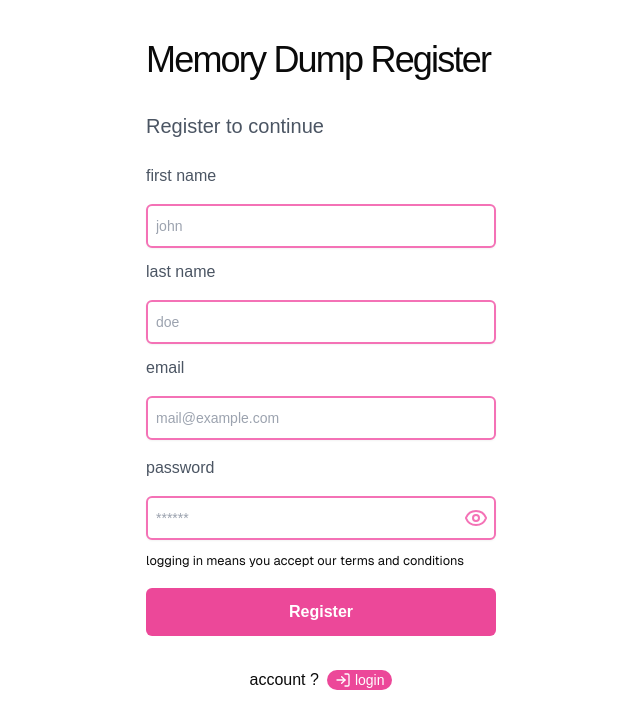
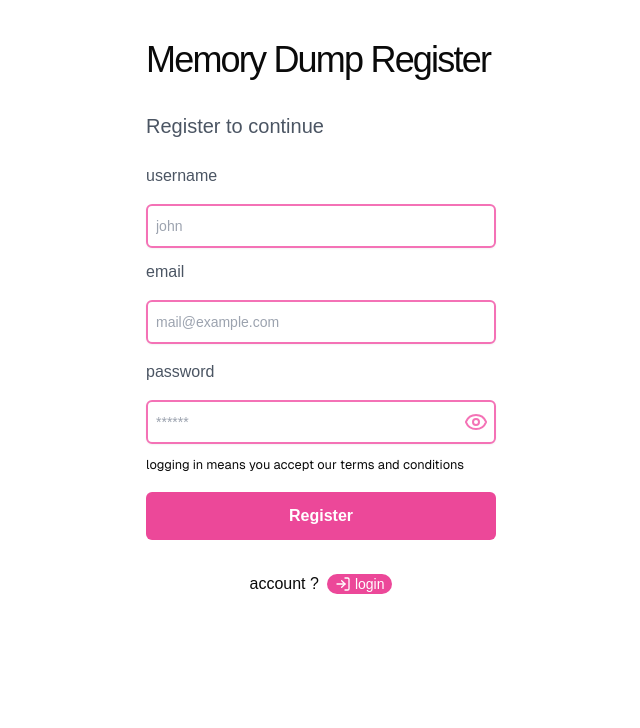
Before and after one commit to develpsInc/memory-dump, a Next.js app: page /register in a window 1280 px wide. Shown: the top 728 px of the page, without its empty margins (319-959 px from the left). Built offline with nearby package versions, Linux system fonts and the light colour scheme.

Commit message:
feat: added authentication #1

```diff
--- a/components/login-page.tsx
+++ b/components/login-page.tsx
@@ -10,8 +10,7 @@ description :  login page functionality and ui
 "use client";
 
 import { toast } from "@/hooks/use-toast";
-import { response } from "express";
-import { Eye, EyeClosed, Link2 } from "lucide-react";
+import { Eye, EyeClosed, Link2, Loader2 } from "lucide-react";
 import Link from "next/link";
 import { useRouter } from "next/navigation";
 import * as React from "react";
@@ -64,14 +63,14 @@ function LoginPage() {
         if (response.ok && response.status === 200) {
           console.log("login successful");
           router.push("/dashboard");
+          toast({
+            description: "Login successful",
+          });
         } else if (response.status === 403) {
           toast({
             variant: "destructive",
             description: "Invalid credentials",
           });
-        }
-        {
-          console.error("Login failed");
         }
       } catch (error) {
         console.error("Error during login: ", error);
@@ -133,10 +132,14 @@ function LoginPage() {
           </small>
 
           <button
-            className="block p-3 text-center w-full hover:bg-pink-400 transition-all duration-300 ease-in-out  hover:text-white bg-pink-500 rounded-md text-white font-semibold mt-4 "
+            className="flex flex-col justify-center items-center p-3 text-center w-full hover:bg-pink-400 transition-all duration-300 ease-in-out  hover:text-white bg-pink-500 rounded-md text-white font-semibold mt-4 "
             type="submit"
           >
-            log in
+            {loading ? (
+              <Loader2 className="text-white animate-spin w-4 h-4" />
+            ) : (
+              "Login"
+            )}
           </button>
         </form>
 
--- a/components/register-page.tsx
+++ b/components/register-page.tsx
@@ -30,16 +30,10 @@ function RegisterPage() {
     const data = {
       email: formData.get("email"),
       password: formData.get("password"),
-      firstname: formData.get("first_name"),
-      lastname: formData.get("last_name"),
+      username: formData.get("username"),
     };
 
-    if (
-      data.email === "" ||
-      data.firstname === "" ||
-      data.password === "" ||
-      data.lastname === ""
-    ) {
+    if (data.email === "" || data.password === "" || data.username === "") {
       toast({
         variant: "destructive",
         description: "Please fill all the fields",
@@ -61,6 +55,10 @@ function RegisterPage() {
 
         if (response.ok && response.status === 200) {
           console.log("Registration successful");
+          toast({
+            description: "Sign up successful, please login next",
+
+          });
         } else {
           console.error("Registration failed");
         }
@@ -87,23 +85,15 @@ function RegisterPage() {
 
         <form onSubmit={registerUser} className="mt-3 w-full">
           <label htmlFor="username" className="text-gray-600  block">
-            first name
+            username
           </label>
           <input
             type="text"
             className="border-2 mt-4 border-pink-400 w-[350px] outline-none p-2 rounded-md focus:border-pink-400 focus:border-[3px] shadow-sm transition-all duration-100 ease-in-out placeholder:text-sm"
             placeholder="john"
-            name="first_name"
+            name="username"
           />
-          <label htmlFor="username" className="text-gray-600 mt-3 block">
-            last name
-          </label>
-          <input
-            type="text"
-            className="border-2 mt-4 border-pink-400 w-[350px] outline-none p-2 rounded-md focus:border-pink-400 focus:border-[3px] shadow-sm transition-all duration-100 ease-in-out placeholder:text-sm"
-            placeholder="doe"
-            name="last_name"
-          />
+
           <label htmlFor="email" className="text-gray-600 mt-3  block">
             email
           </label>
```
Also changed, not shown: middleware.ts (added, +21 -0 lines), 1 other file (tests, documents, lock files or other folders).
